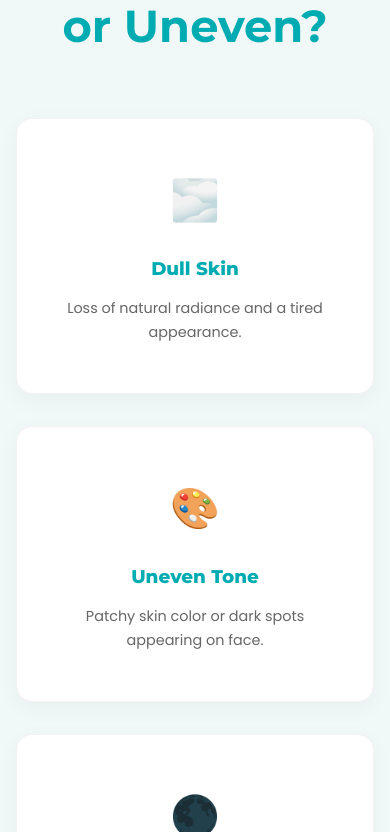
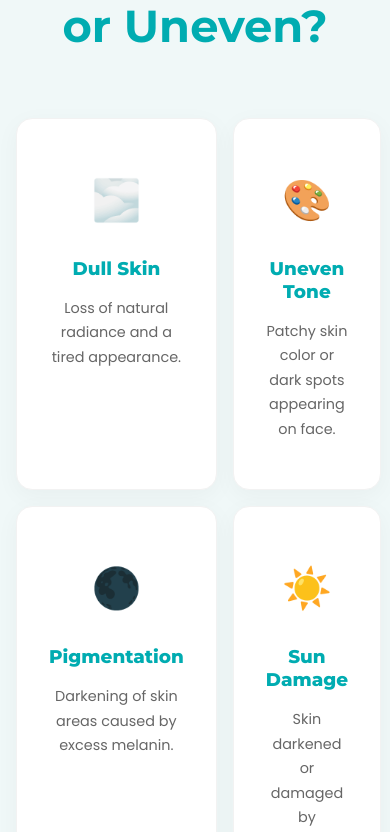
Before and after one commit to neofatbury-clinic/Neo-fatbury, a Next.js app in the folder frontend/: page /skin/skin-brightening in a window 390 px wide. Shown: the part 1572-2404 px from the top of the page. Built offline with nearby package versions, Linux system fonts and the light colour scheme.

Commit message:
Optimize Skin Brightening page items to 2 per line on mobile

```diff
--- a/frontend/src/app/skin/skin-brightening/page.tsx
+++ b/frontend/src/app/skin/skin-brightening/page.tsx
@@ -28,7 +28,7 @@ export default function SkinBrightening() {
       <section className="section bg-surface text-center" style={{ padding: '6rem 0' }}>
         <div className="container" style={{ maxWidth: '1100px' }}>
           <h2 className="section-title" style={{ fontSize: '2.8rem' }}>Is Your Skin Looking <span className="text-accent">Dull or Uneven?</span></h2>
-          <div className="grid grid-4" style={{ marginTop: '4rem', gap: '1.5rem' }}>
+          <div className="grid grid-4 mobile-grid-2" style={{ marginTop: '4rem', gap: '1.5rem' }}>
             {[
               { title: "Dull Skin", desc: "Loss of natural radiance and a tired appearance.", icon: "🌫️" },
               { title: "Uneven Tone", desc: "Patchy skin color or dark spots appearing on face.", icon: "🎨" },
@@ -116,7 +116,7 @@ export default function SkinBrightening() {
       <section className="section text-center">
         <div className="container">
           <h2 className="section-title">Why Choose <span className="text-accent">Neo Clinic?</span></h2>
-          <div className="grid grid-4" style={{ marginTop: '5rem', gap: '1.5rem' }}>
+          <div className="grid grid-4 mobile-grid-2" style={{ marginTop: '5rem', gap: '1.5rem' }}>
             {[
               { t: "Expert doctors", i: "👨‍⚕️" },
               { t: "Advanced tech", i: "🔬" },
```
